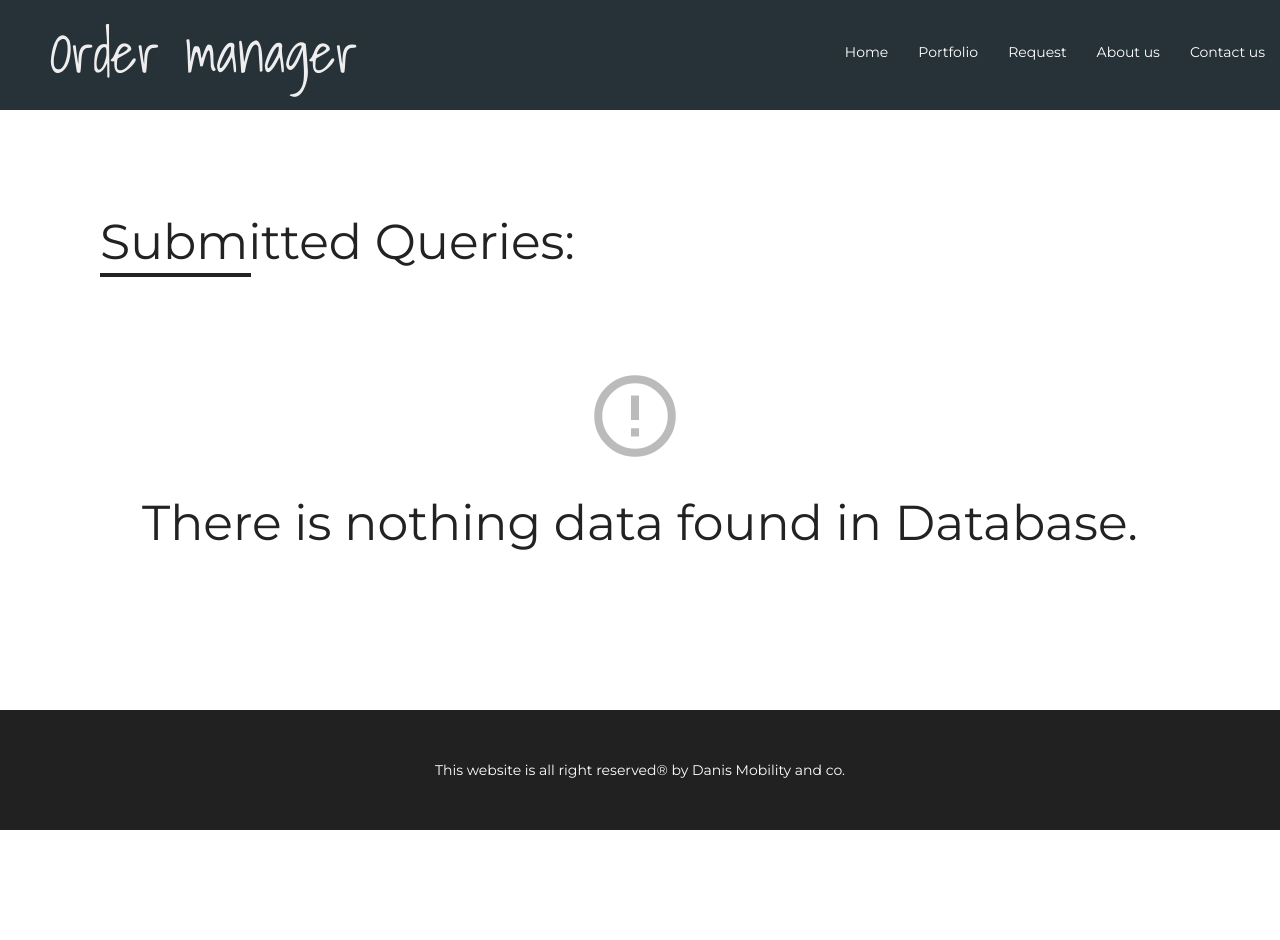
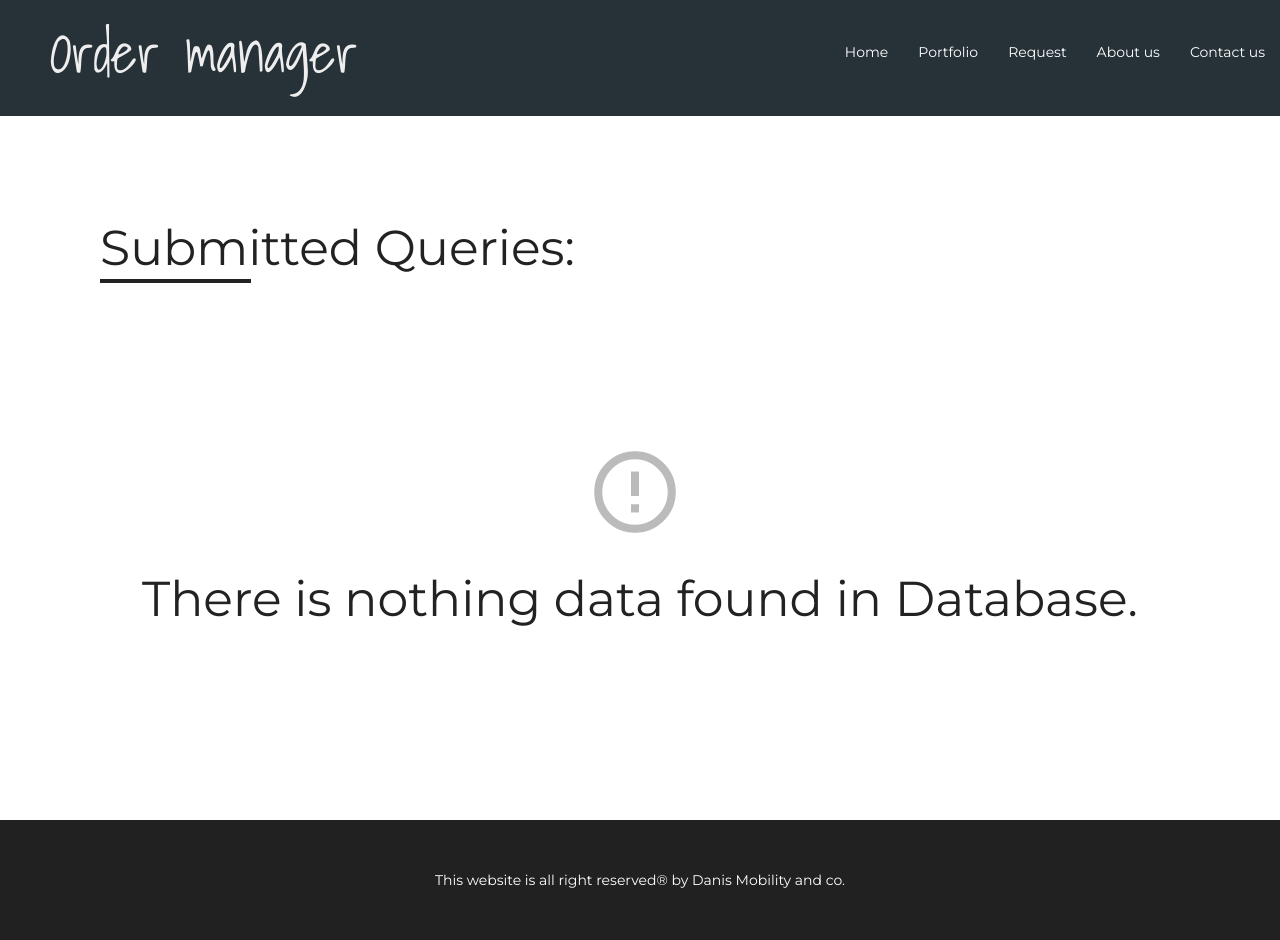
Before and after one commit to whodanyalahmed/orderManager, a Django app: page / in a window 1280 px wide. Before the commit the page ends 830 px from the top, so only its background shows below. Run offline with Django 3.2, Linux system fonts and the light colour scheme; data that the repository does not hold is empty.

Commit message:
main enhanced

```diff
--- a/contact/static/css/style.css
+++ b/contact/static/css/style.css
@@ -32,7 +32,7 @@ body{
     position: relative;
     left:45%;
     opacity: 0.3;
-    padding-top:50px;
+    padding-top:15vh;
 }
 
 
@@ -53,7 +53,7 @@ h1 > hr{
 }
 nav{
     padding:20px 0px;
-    padding-bottom: 90px;
+    padding-bottom: 12vh;
 
 }
 .nav-wrapper{
@@ -69,7 +69,7 @@ main{
     padding:100px;
     background: #fff;
     color:#222;
-    min-height: 75vh;
+    min-height: 88vh;
 
 }
 #Portfolio{
```
